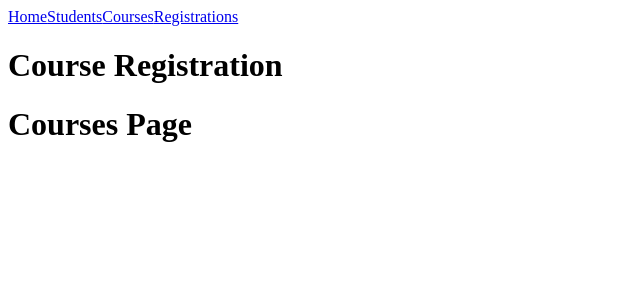
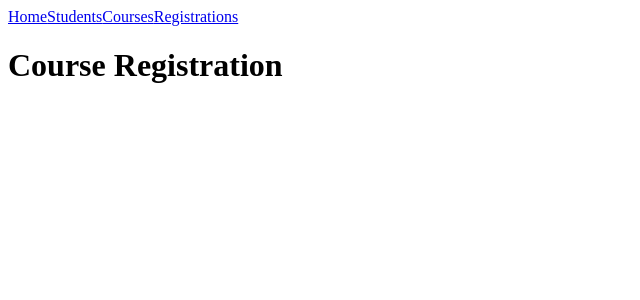
Before and after one commit to justinandr/class_registration, a React (Create React App) app in the folder client/: page /courses in a window 1280 px wide. Shown: the top 300 px of the page, without its empty margins (0-640 px from the left). Built offline with nearby package versions, Linux system fonts and the light colour scheme; no server answers.

Commit message:
add course card

```diff
--- a/client/src/pages/Courses.js
+++ b/client/src/pages/Courses.js
@@ -1,5 +1,8 @@
+import { useOutletContext } from "react-router-dom"
+
 function Courses(){
-    return <h1>Courses Page</h1>
+
+    const [courses, setCourses] = useOutletContext()
 
 }
 
```
Also changed, not shown: client/src/components/CourseCard.js (added), client/src/components/RegisterForm.js (added).
